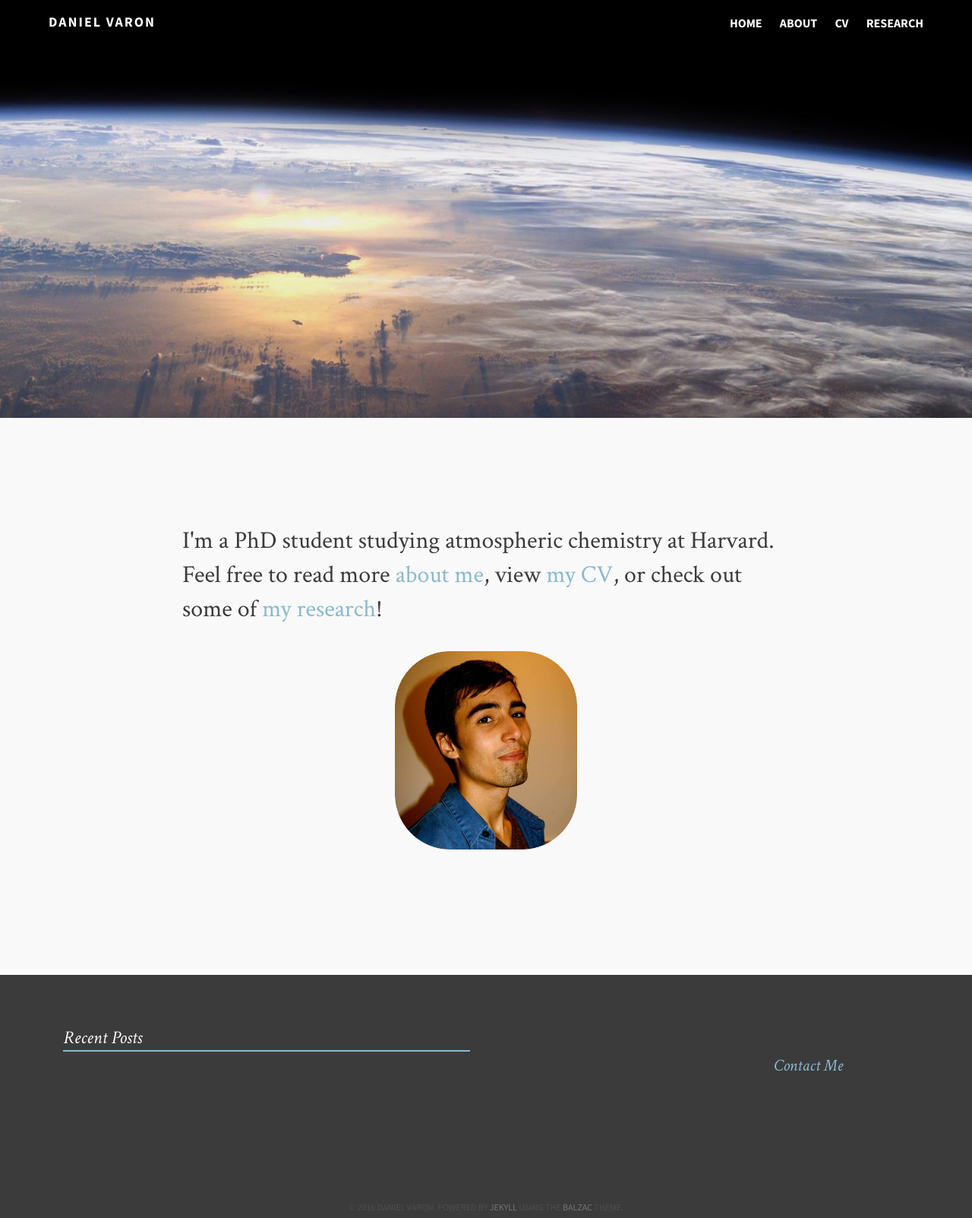
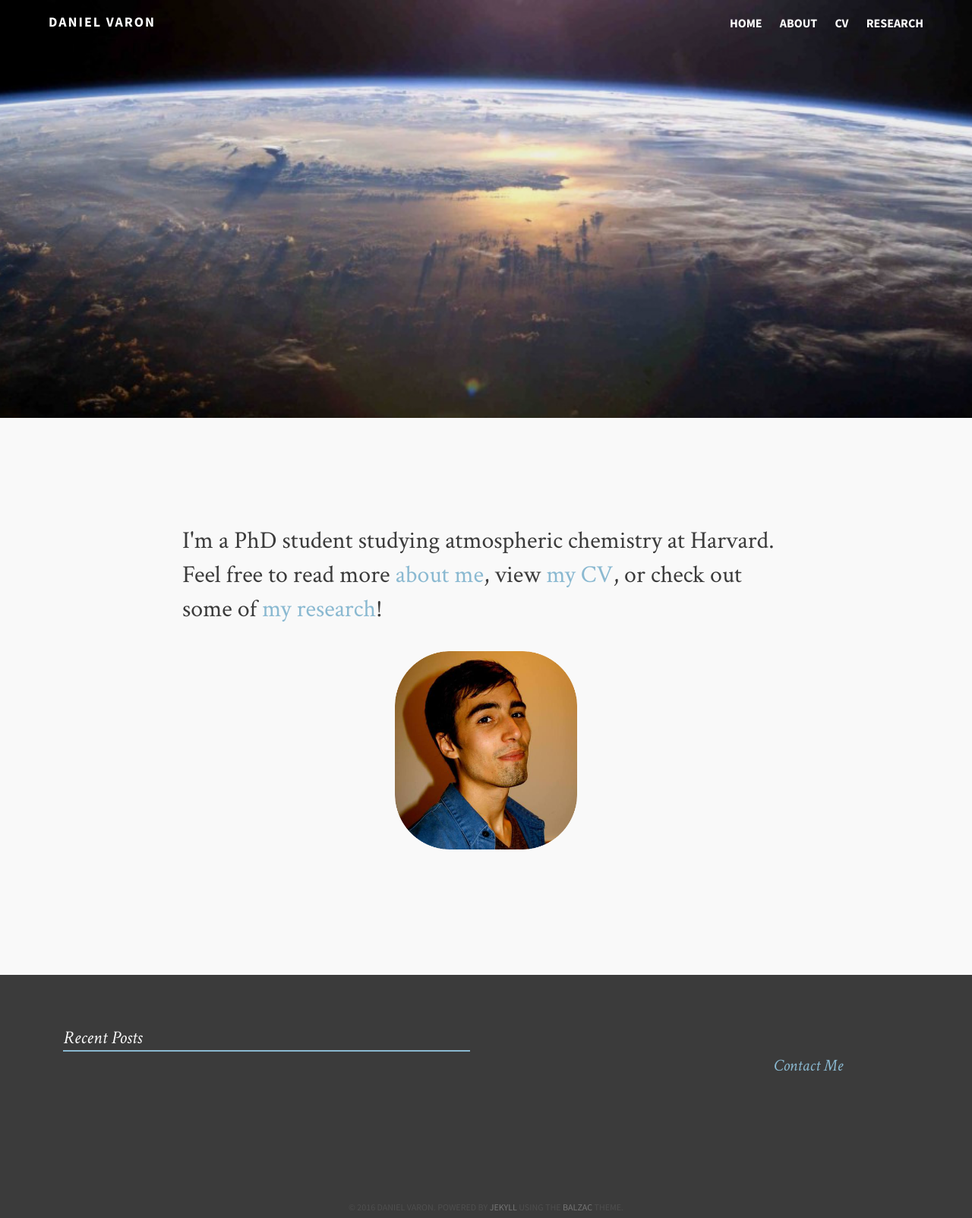
Before and after one commit to djvaron/djvaron.github.io, a Jekyll site: the page built from index.md, in a window 1280 px wide. Shown: the whole page at 76% size. Built offline with Jekyll 4.4.1, drawn with Linux system fonts in a browser that asks for light colours.

Commit message:
Update home.html

```diff
--- a/_layouts/home.html
+++ b/_layouts/home.html
@@ -5,7 +5,7 @@
 <section class="article">
 
   <div class="overlay overlay-lighter"></div>
-  <div class="featured-image" style="background-image: url({{ site.url }}/images/atmosphere_short.jpg)"></div>
+  <div class="featured-image" style="background-image: url({{ site.url }}/images/atmosphere2.jpg)"></div>
 
 <!-- <span class="banner_h">
     <img src="images/atmosphere.jpg" alt="banner" />
```
